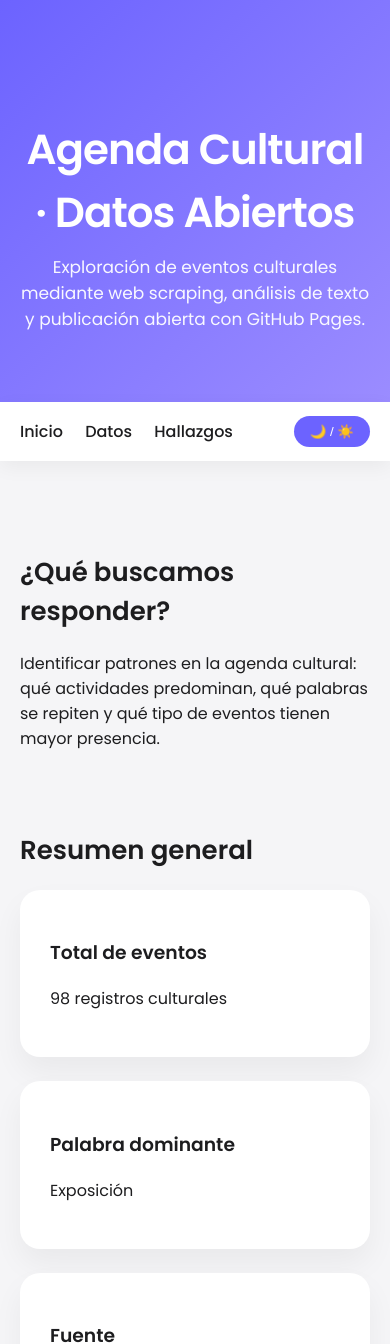
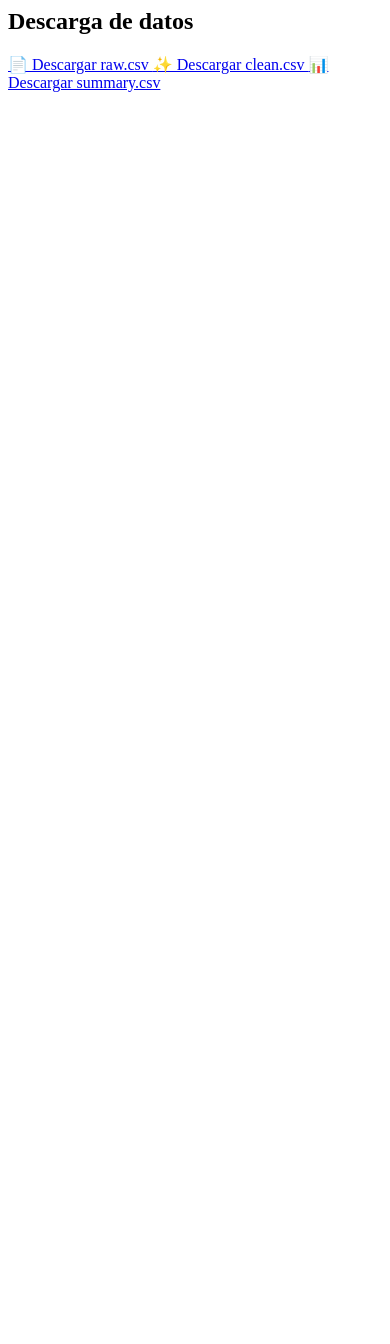
Before and after one commit to jassminediaz/Agenda_cultural, a plain HTML site: page docs/index.html in a window 390 px wide. Shown: the top 1344 px of the page. After the commit the page ends 844 px from the top, so only its background shows below. Drawn offline with Linux system fonts and the light colour scheme.

Commit message:
Update index.html

```diff
--- a/docs/index.html
+++ b/docs/index.html
@@ -1,250 +1,24 @@
-<!DOCTYPE html>
-<html lang="es">
-<head>
-  <meta charset="UTF-8" />
-  <title>Agenda Cultural · Datos Abiertos</title>
-  <meta name="viewport" content="width=device-width, initial-scale=1" />
+<section class="downloads">
+  <h2>Descarga de datos</h2>
 
-  <!-- Google Font -->
-  <link href="https://fonts.googleapis.com/css2?family=Poppins:wght@300;400;500;600&display=swap" rel="stylesheet">
+  <a
+    href="https://raw.githubusercontent.com/jassminediaz/Agenda_cultural/main/data/raw.csv"
+    download
+  >
+    📄 Descargar raw.csv
+  </a>
 
-  <style>
-    :root {
-      --bg: #f5f5f7;
-      --card: #ffffff;
-      --text: #1d1d1f;
-      --muted: #6e6e73;
-      --accent: #6c63ff;
-      --radius: 20px;
-    }
+  <a
+    href="https://raw.githubusercontent.com/jassminediaz/Agenda_cultural/main/data/clean.csv"
+    download
+  >
+    ✨ Descargar clean.csv
+  </a>
 
-    body.dark {
-      --bg: #0f0f12;
-      --card: #1c1c22;
-      --text: #ffffff;
-      --muted: #b3b3b3;
-    }
-
-    * {
-      box-sizing: border-box;
-    }
-
-    body {
-      margin: 0;
-      font-family: 'Poppins', sans-serif;
-      background: var(--bg);
-      color: var(--text);
-      transition: .3s;
-    }
-
-    header {
-      padding: 90px 20px 70px;
-      text-align: center;
-      background: linear-gradient(135deg, #6c63ff, #9b8cff);
-      color: white;
-    }
-
-    header h1 {
-      font-size: 42px;
-      margin-bottom: 10px;
-      font-weight: 600;
-      letter-spacing: -1px;
-    }
-
-    header p {
-      max-width: 680px;
-      margin: auto;
-      opacity: .95;
-      font-size: 17px;
-    }
-
-    nav {
-      position: sticky;
-      top: 0;
-      background: var(--card);
-      padding: 14px 20px;
-      display: flex;
-      justify-content: space-between;
-      align-items: center;
-      box-shadow: 0 6px 20px rgba(0,0,0,.05);
-      z-index: 10;
-    }
-
-    nav a {
-      margin-right: 18px;
-      text-decoration: none;
-      font-weight: 500;
-      color: var(--text);
-    }
-
-    nav a:hover {
-      color: var(--accent);
-    }
-
-    .toggle {
-      cursor: pointer;
-      background: var(--accent);
-      border: none;
-      padding: 8px 16px;
-      border-radius: 20px;
-      color: white;
-      font-weight: 500;
-    }
-
-    .container {
-      max-width: 1100px;
-      margin: auto;
-      padding: 70px 20px;
-    }
-
-    section {
-      margin-bottom: 80px;
-    }
-
-    h2 {
-      font-size: 26px;
-      margin-bottom: 20px;
-    }
-
-    .cards {
-      display: grid;
-      grid-template-columns: repeat(auto-fit, minmax(240px,1fr));
-      gap: 24px;
-    }
-
-    .card {
-      background: var(--card);
-      padding: 30px;
-      border-radius: var(--radius);
-      box-shadow: 0 15px 30px rgba(0,0,0,.05);
-    }
-
-    .downloads a {
-      display: block;
-      background: var(--card);
-      padding: 18px 22px;
-      border-radius: 14px;
-      margin-bottom: 14px;
-      text-decoration: none;
-      color: var(--text);
-      transition: .2s;
-    }
-
-    .downloads a:hover {
-      transform: translateY(-3px);
-      box-shadow: 0 10px 25px rgba(0,0,0,.08);
-    }
-
-    table {
-      width: 100%;
-      border-collapse: collapse;
-      background: var(--card);
-      border-radius: var(--radius);
-      overflow: hidden;
-    }
-
-    th, td {
-      padding: 16px 20px;
-    }
-
-    th {
-      background: rgba(0,0,0,.05);
-    }
-
-    tr:hover {
-      background: rgba(108,99,255,.08);
-    }
-
-    footer {
-      text-align: center;
-      padding: 50px 20px;
-      color: var(--muted);
-      font-size: 14px;
-    }
-  </style>
-</head>
-
-<body>
-
-  <header id="inicio">
-    <h1>Agenda Cultural · Datos Abiertos</h1>
-    <p>
-      Exploración de eventos culturales mediante web scraping,
-      análisis de texto y publicación abierta con GitHub Pages.
-    </p>
-  </header>
-
-  <nav>
-    <div>
-      <a href="#inicio">Inicio</a>
-      <a href="#datos">Datos</a>
-      <a href="#hallazgos">Hallazgos</a>
-    </div>
-    <button class="toggle" onclick="document.body.classList.toggle('dark')">
-      🌙 / ☀️
-    </button>
-  </nav>
-
-  <div class="container">
-
-    <section>
-      <h2>¿Qué buscamos responder?</h2>
-      <p>
-        Identificar patrones en la agenda cultural: qué actividades predominan,
-        qué palabras se repiten y qué tipo de eventos tienen mayor presencia.
-      </p>
-    </section>
-
-    <section>
-      <h2>Resumen general</h2>
-      <div class="cards">
-        <div class="card">
-          <h3>Total de eventos</h3>
-          <p>98 registros culturales</p>
-        </div>
-        <div class="card">
-          <h3>Palabra dominante</h3>
-          <p>Exposición</p>
-        </div>
-        <div class="card">
-          <h3>Fuente</h3>
-          <p>Web cultural pública</p>
-        </div>
-      </div>
-    </section>
-
-    <section id="datos" class="downloads">
-      <h2>Descarga de datos</h2>
-      <a href="../data/raw.csv">📄 raw.csv — datos extraídos</a>
-      <a href="../data/clean.csv">✨ clean.csv — datos limpios</a>
-      <a href="../data/summary.csv">📊 summary.csv — resumen</a>
-    </section>
-
-    <section>
-      <h2>Palabras más frecuentes</h2>
-      <table>
-        <tr><th>Palabra</th><th>Frecuencia</th></tr>
-        <tr><td>exposición</td><td>12</td></tr>
-        <tr><td>concierto</td><td>9</td></tr>
-        <tr><td>cultural</td><td>8</td></tr>
-        <tr><td>teatro</td><td>6</td></tr>
-      </table>
-    </section>
-
-    <section id="hallazgos">
-      <h2>Hallazgos</h2>
-      <ul>
-        <li>Predominan eventos artísticos presenciales.</li>
-        <li>Alta presencia de exposiciones culturales.</li>
-        <li>Agenda con enfoque accesible y gratuito.</li>
-      </ul>
-    </section>
-
-  </div>
-
-  <footer>
-    Proyecto académico · Extracción y Procesamiento de Datos · 2026
-  </footer>
-
-</body>
-</html>
+  <a
+    href="https://raw.githubusercontent.com/jassminediaz/Agenda_cultural/main/data/summary.csv"
+    download
+  >
+    📊 Descargar summary.csv
+  </a>
+</section>
```
